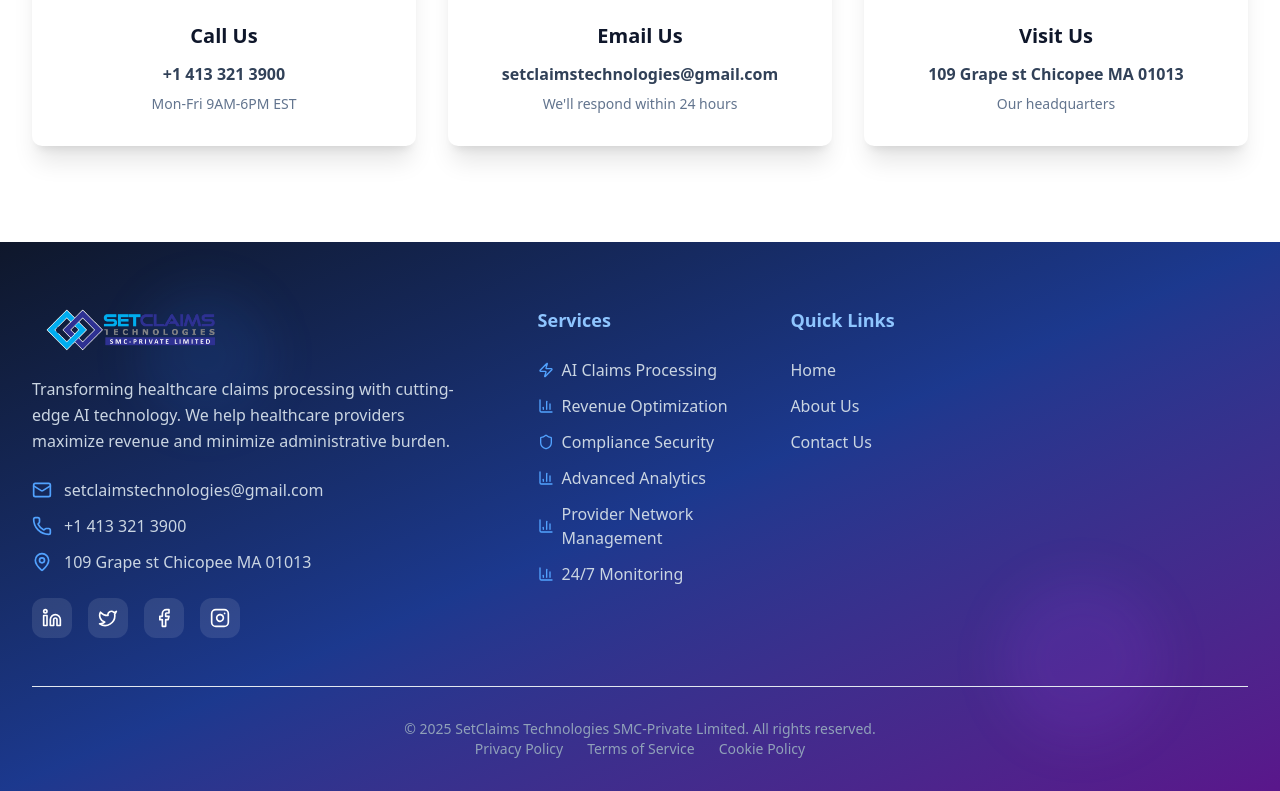
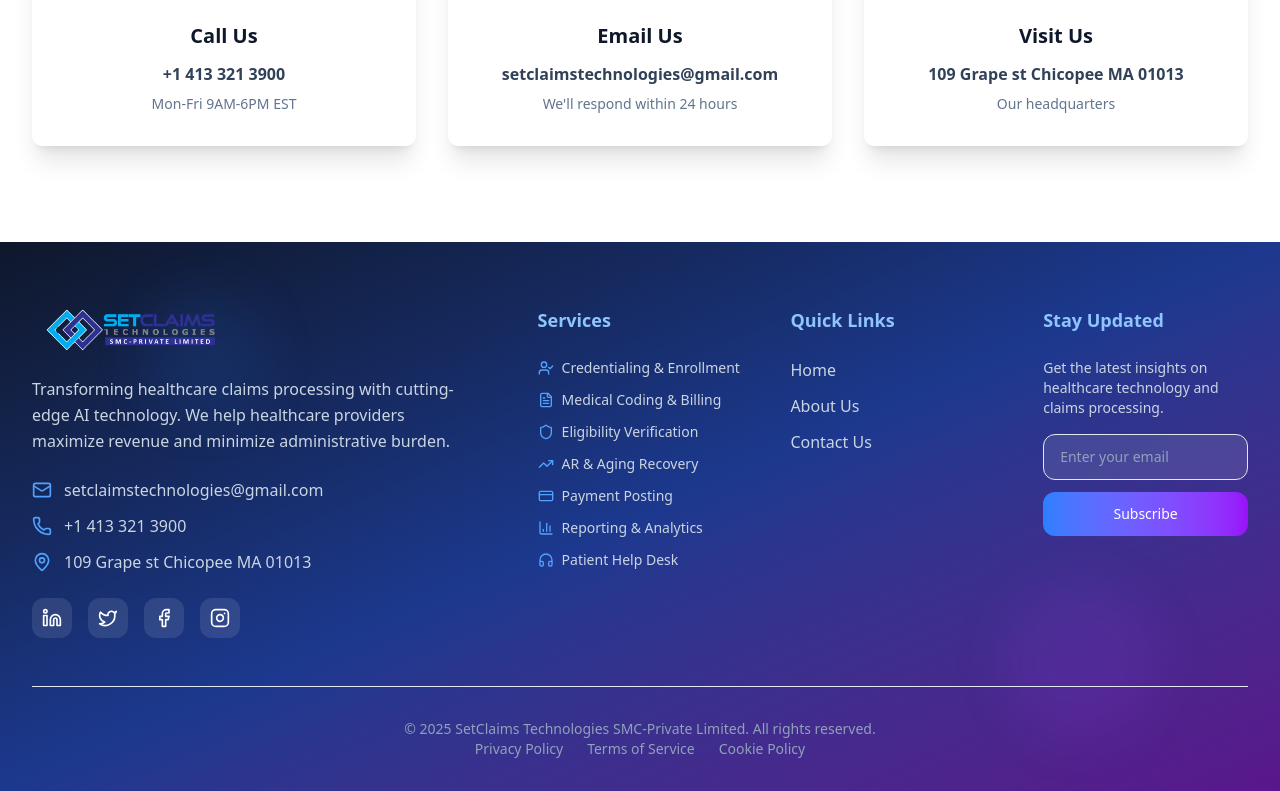
Before and after one commit to junaid-sarwar/SetStream-Frontend, a React (Vite) app: page /contact in a window 1280 px wide. Shown: the part 2198-2989 px from the top of the page. Built offline with nearby package versions, Linux system fonts and the light colour scheme.

Commit message:
almost done

```diff
--- a/src/components/Footer.jsx
+++ b/src/components/Footer.jsx
@@ -1,7 +1,8 @@
+"use client"
+
 import { motion } from "framer-motion"
 import { Link } from "react-router-dom"
 import {
-    Sparkles,
   Mail,
   Phone,
   MapPin,
@@ -10,24 +11,28 @@
   Twitter,
   Facebook,
   Instagram,
-    Zap,
+  UserCheck,
+  FileText,
   Shield,
+  TrendingUp,
+  CreditCard,
   BarChart3,
+  Headphones,
 } from "lucide-react"
-import SetClaimsLogo from '@/assets/logo/setClaimsLogo.png'
+import SetClaimsLogo from "../assets/logo/setClaimsLogo.png"
 
 export default function Footer() {
   const currentYear = new Date().getFullYear()
 
   const services = [
-        { name: "AI Claims Processing", href: "/services#ai-processing", icon: <Zap className="w-4 h-4" /> },
-        { name: "Revenue Optimization", href: "/services#revenue", icon: <BarChart3 className="w-4 h-4" /> },
-        { name: "Compliance Security", href: "/services#compliance", icon: <Shield className="w-4 h-4" /> },
-        { name: "Advanced Analytics", href: "/services#analytics", icon: <BarChart3 className="w-4 h-4" /> },
-        { name: "Provider Network Management", href: "/services#network", icon: <BarChart3 className="w-4 h-4" /> },
-        { name: "24/7 Monitoring", href: "/services#support", icon: <BarChart3 className="w-4 h-4" /> },
+    { name: "Credentialing & Enrollment", href: "/services#credentialing", icon: <UserCheck className="w-4 h-4" /> },
+    { name: "Medical Coding & Billing", href: "/services#coding-billing", icon: <FileText className="w-4 h-4" /> },
+    { name: "Eligibility Verification", href: "/services#eligibility", icon: <Shield className="w-4 h-4" /> },
+    { name: "AR & Aging Recovery", href: "/services#ar-recovery", icon: <TrendingUp className="w-4 h-4" /> },
+    { name: "Payment Posting", href: "/services#payment-posting", icon: <CreditCard className="w-4 h-4" /> },
+    { name: "Reporting & Analytics", href: "/services#reporting", icon: <BarChart3 className="w-4 h-4" /> },
+    { name: "Patient Help Desk", href: "/services#patient-support", icon: <Headphones className="w-4 h-4" /> },
   ]
-
 
   const company = [
     { name: "Home", href: "/" },
@@ -84,10 +89,9 @@
                 transition={{ duration: 0.6 }}
                 className="space-y-6"
               >
-                                <a href="./" className="inline-block mb-4">
-                                    <img src={SetClaimsLogo} alt="SetClaims Technologies" className="h-12 w-auto" />
-                                </a>
-
+                <Link to="/" className="inline-block mb-4">
+                  <img src={SetClaimsLogo || "/placeholder.svg"} alt="SetClaims Technologies" className="h-12 w-auto" />
+                </Link>
 
                 <p className="text-slate-300 leading-relaxed max-w-md">
                   Transforming healthcare claims processing with cutting-edge AI technology. We help healthcare
@@ -97,11 +101,19 @@
                 <div className="space-y-3">
                   <div className="flex items-center space-x-3 text-slate-300">
                     <Mail className="w-5 h-5 text-blue-400" />
-                                        <span><a href="mailto:setclaimstechnologies@gmail.com">setclaimstechnologies@gmail.com</a></span>
+                    <span>
+                      <a href="mailto:setclaimstechnologies@gmail.com" className="hover:text-white transition-colors">
+                        setclaimstechnologies@gmail.com
+                      </a>
+                    </span>
                   </div>
                   <div className="flex items-center space-x-3 text-slate-300">
                     <Phone className="w-5 h-5 text-blue-400" />
-                                        <span><a href="tel:+1 413 321 3900">+1 413 321 3900</a></span>
+                    <span>
+                      <a href="tel:+14133213900" className="hover:text-white transition-colors">
+                        +1 413 321 3900
+                      </a>
+                    </span>
                   </div>
                   <div className="flex items-center space-x-3 text-slate-300">
                     <MapPin className="w-5 h-5 text-blue-400" />
@@ -142,7 +154,7 @@
                         <span className="text-blue-400 group-hover:text-blue-300 transition-colors">
                           {service.icon}
                         </span>
-                                                <span>{service.name}</span>
+                        <span className="text-sm">{service.name}</span>
                       </Link>
                     </li>
                   ))}
@@ -173,6 +185,34 @@
                 </ul>
               </motion.div>
             </div>
+
+            {/* Newsletter Signup */}
+            <div>
+              <motion.div
+                initial={{ opacity: 0, y: 20 }}
+                whileInView={{ opacity: 1, y: 0 }}
+                transition={{ duration: 0.6, delay: 0.3 }}
+              >
+                <h4 className="text-lg font-semibold mb-6 text-blue-300">Stay Updated</h4>
+                <p className="text-slate-300 mb-4 text-sm">
+                  Get the latest insights on healthcare technology and claims processing.
+                </p>
+                <div className="space-y-3">
+                  <input
+                    type="email"
+                    placeholder="Enter your email"
+                    className="w-full px-4 py-3 bg-white/10 border border-white/20 rounded-xl text-white placeholder-slate-400 focus:outline-none focus:ring-2 focus:ring-blue-500 focus:border-transparent text-sm"
+                  />
+                  <motion.button
+                    whileHover={{ scale: 1.05 }}
+                    whileTap={{ scale: 0.95 }}
+                    className="w-full px-4 py-3 bg-gradient-to-r from-blue-500 to-purple-600 rounded-xl font-medium hover:from-blue-600 hover:to-purple-700 transition-all duration-300 text-sm"
+                  >
+                    Subscribe
+                  </motion.button>
+                </div>
+              </motion.div>
+            </div>
           </div>
 
           {/* Bottom Bar */}
--- a/src/pages/ServicesPage.jsx
+++ b/src/pages/ServicesPage.jsx
@@ -1,173 +1,228 @@
+"use client"
+
 import { motion } from "framer-motion"
-import { Brain, Shield, BarChart3, Users, Clock, CheckCircle, ArrowRight, TrendingUp, Sparkles } from "lucide-react"
-import { Card, CardContent } from "@/components/ui/card"
-import { Button } from "@/components/ui/button"
+import {
+  UserCheck,
+  FileText,
+  Shield,
+  TrendingUp,
+  CreditCard,
+  BarChart3,
+  Headphones,
+  CheckCircle,
+  ArrowRight,
+  Sparkles,
+} from "lucide-react"
+import { Card, CardContent } from "../components/ui/card"
+import { Button } from "../components/ui/button"
 import { Link } from "react-router-dom"
 import { useState, useEffect } from "react"
 import WhatsAppButton from "../components/WhatsAppButton"
-import ScrollToHashElement from "../components/ScrollToHash"
 import { useLocation } from "react-router-dom"
 
-
 export default function ServicesPage() {
-  const location = useLocation();
+  const location = useLocation()
   const [activeService, setActiveService] = useState(0)
 
   useEffect(() => {
     if (location.hash) {
-    const anchor = location.hash.replace("#", "");
-    const index = services.findIndex(service => service.anchor === anchor);
+      const anchor = location.hash.replace("#", "")
+      const index = services.findIndex((service) => service.anchor === anchor)
       if (index !== -1) {
-      setActiveService(index);
+        setActiveService(index)
+        // Scroll to the service section
+        setTimeout(() => {
+          const element = document.getElementById(anchor)
+          if (element) {
+            element.scrollIntoView({ behavior: "smooth", block: "center" })
+          }
+        }, 100)
       }
     }
-}, [location.hash]);
+  }, [location.hash])
 
   const services = [
     {
       id: 0,
-      anchor: "ai-processing",
-      icon: <Brain className="w-12 h-12" />,
-      title: "AI-Powered Claims Processing",
+      anchor: "credentialing",
+      icon: <UserCheck className="w-12 h-12" />,
+      title: "Credentialing & Enrollment",
       description:
-        "Revolutionary artificial intelligence that processes claims with 99.8% accuracy and lightning speed.",
+        "Credentialing with different health plans is the basic step for starting any healthcare facility. Get yourself credentialed & enrolled with different health plans efficiently.",
       features: [
-        "Advanced machine learning algorithms",
-        "Real-time claim validation",
-        "Automated error detection and correction",
-        "Intelligent denial prevention",
-        "Seamless integration with existing systems",
+        "Provider Credentialing",
+        "Enrollment with Govt. and commercial payers",
+        "NPI Registration (Both Type 1 & 2)",
+        "CAQH update",
+        "Document Management",
+        "Revalidation & Re-credentialing",
+        "Fee schedule negotiations",
+        "EDI Management (ERA/EFT Setup)",
       ],
-      benefits: [
-        "99.8% claim accuracy rate",
-        "90% faster processing time",
-        "60% reduction in denials",
-        "24/7 automated processing",
-      ],
+      benefits: ["90% faster credentialing", "100% compliance rate", "Streamlined enrollment", "Expert documentation"],
       gradient: "from-blue-500 to-cyan-500",
       bgGradient: "from-blue-50 to-cyan-50",
     },
     {
       id: 1,
-      anchor: "revenue",
-      icon: <TrendingUp className="w-12 h-12" />,
-      title: "Revenue Cycle Optimization",
-      description: "Maximize your revenue potential with intelligent optimization strategies and predictive analytics.",
+      anchor: "coding-billing",
+      icon: <FileText className="w-12 h-12" />,
+      title: "Medical Coding & Billing",
+      description:
+        "Medical coding is the key stone in medical billing industry. All your revenue depends on proper coding. Claims with incorrect coding cause denials/rejections which ultimately affect your finance.",
       features: [
-        "Predictive revenue analytics",
-        "Cash flow optimization",
-        "Payment posting automation",
-        "Revenue leakage identification",
-        "Performance benchmarking",
+        "ICD-10 & CPT coding expertise",
+        "Real-time claim validation",
+        "Automated error detection",
+        "Denial management & appeals",
+        "Clean claim submission",
+        "Revenue cycle optimization",
+        "Compliance monitoring",
+        "Quality assurance reviews",
       ],
-      benefits: [
-        "40% average revenue increase",
-        "50% faster payment collection",
-        "Real-time financial insights",
-        "Improved cash flow management",
-      ],
+      benefits: ["99.5% coding accuracy", "50% reduction in denials", "Faster claim processing", "Improved cash flow"],
       gradient: "from-green-500 to-emerald-500",
       bgGradient: "from-green-50 to-emerald-50",
     },
     {
       id: 2,
-      anchor: "compliance",
+      anchor: "eligibility",
       icon: <Shield className="w-12 h-12" />,
-      title: "Compliance & Security",
-      description: "Comprehensive compliance management ensuring HIPAA adherence and regulatory requirements.",
+      title: "Eligibility & Benefits Verification",
+      description:
+        "Verification of eligibility and benefits of patients at the time of services plays most important role in your revenue. Referrals & prior auth requirements can only be verified by checking the benefit details.",
       features: [
-        "HIPAA compliance monitoring",
-        "Automated audit trails",
-        "Risk assessment tools",
-        "Regulatory change alerts",
-        "Security breach prevention",
+        "Real-time eligibility verification",
+        "Benefits coverage analysis",
+        "Prior authorization management",
+        "Referral verification",
+        "Co-pay and deductible tracking",
+        "Insurance plan validation",
+        "Patient responsibility calculation",
+        "Automated verification workflows",
       ],
       benefits: [
-        "100% HIPAA compliance",
-        "Zero security breaches",
-        "Automated compliance reporting",
-        "Proactive risk mitigation",
+        "95% verification accuracy",
+        "Reduced claim denials",
+        "Improved patient satisfaction",
+        "Streamlined workflows",
       ],
       gradient: "from-purple-500 to-indigo-500",
       bgGradient: "from-purple-50 to-indigo-50",
     },
     {
       id: 3,
-      anchor: "analytics",
-      icon: <BarChart3 className="w-12 h-12" />,
-      title: "Advanced Analytics",
-      description: "Comprehensive business intelligence with real-time dashboards and predictive insights.",
+      anchor: "ar-recovery",
+      icon: <TrendingUp className="w-12 h-12" />,
+      title: "AR & Aging Recovery",
+      description:
+        "Our team of experts specializes in recovering old AR. We have been serving the industry for decades. Failure to reimburse your work means no revenue for us.",
       features: [
-        "Real-time performance dashboards",
-        "Predictive analytics engine",
-        "Custom report generation",
-        "KPI tracking and monitoring",
-        "Trend analysis and forecasting",
+        "Aged AR analysis and prioritization",
+        "Systematic follow-up processes",
+        "Denial appeals and resubmissions",
+        "Payment posting and reconciliation",
+        "Insurance correspondence management",
+        "Patient collection strategies",
+        "Bad debt recovery solutions",
+        "Performance tracking and reporting",
       ],
       benefits: [
-        "360° business visibility",
-        "Data-driven decision making",
-        "Predictive insights",
-        "Custom reporting capabilities",
+        "40% improvement in collections",
+        "Reduced AR aging",
+        "Expert appeal management",
+        "Maximized revenue recovery",
       ],
       gradient: "from-orange-500 to-red-500",
       bgGradient: "from-orange-50 to-red-50",
     },
     {
       id: 4,
-      anchor: "network",
-      icon: <Users className="w-12 h-12" />,
-      title: "Provider Network Management",
-      description: "Streamlined provider credentialing, contract management, and network optimization.",
+      anchor: "payment-posting",
+      icon: <CreditCard className="w-12 h-12" />,
+      title: "Payment Posting",
+      description:
+        "Payment posting provides insight into a practice's daily revenue stream and shouldn't be ignored. It includes noting adjustments, write-offs and deciding whether to pursue payment on denied or rejected claims.",
       features: [
-        "Automated credentialing process",
-        "Contract lifecycle management",
-        "Provider performance tracking",
-        "Network optimization tools",
-        "Quality assurance monitoring",
+        "Electronic payment posting",
+        "Manual payment entry",
+        "Adjustment and write-off tracking",
+        "Denial code analysis",
+        "Revenue reconciliation",
+        "Daily deposit management",
+        "Insurance payment verification",
+        "Patient payment processing",
       ],
       benefits: [
-        "90% faster credentialing",
-        "Improved provider satisfaction",
-        "Optimized network performance",
-        "Reduced administrative burden",
+        "99% posting accuracy",
+        "Real-time revenue tracking",
+        "Improved cash flow visibility",
+        "Reduced posting errors",
       ],
       gradient: "from-teal-500 to-cyan-500",
       bgGradient: "from-teal-50 to-cyan-50",
     },
     {
       id: 5,
-      icon: <Clock className="w-12 h-12" />,
-      anchor: "support",
-      title: "24/7 Support & Monitoring",
-      description: "Round-the-clock expert support with proactive monitoring and immediate issue resolution.",
+      anchor: "reporting",
+      icon: <BarChart3 className="w-12 h-12" />,
+      title: "Reporting & Financial Analysis",
+      description:
+        "Our financial reporting gives you the insight you need to address root causes of charge issues, resolve process inefficiencies, improve coding compliance, and ensure the integrity of all claims.",
       features: [
-        "24/7 technical support",
-        "Proactive system monitoring",
-        "Dedicated account management",
-        "Emergency response protocols",
-        "Continuous system optimization",
+        "Real-time performance dashboards",
+        "Custom report generation",
+        "KPI tracking and monitoring",
+        "Financial trend analysis",
+        "Compliance reporting",
+        "Denial pattern analysis",
+        "Revenue cycle metrics",
+        "Benchmarking and comparisons",
       ],
       benefits: [
-        "99.9% system uptime",
-        "< 2 minute response time",
-        "Proactive issue prevention",
-        "Expert technical guidance",
+        "360° business visibility",
+        "Data-driven decisions",
+        "Performance optimization",
+        "Compliance assurance",
       ],
       gradient: "from-violet-500 to-purple-500",
       bgGradient: "from-violet-50 to-purple-50",
+    },
+    {
+      id: 6,
+      anchor: "patient-support",
+      icon: <Headphones className="w-12 h-12" />,
+      title: "Patient Help Desk",
+      description:
+        "You want to provide excellent customer service. However, this can be challenging when your team is bogged down. Our team assists you with patient's billing queries so you can focus on patient care.",
+      features: [
+        "24/7 patient support hotline",
+        "Billing inquiry resolution",
+        "Payment plan setup",
+        "Insurance claim status updates",
+        "Statement explanations",
+        "Financial counseling services",
+        "Multi-language support",
+        "Patient portal assistance",
+      ],
+      benefits: [
+        "Improved patient satisfaction",
+        "Reduced staff workload",
+        "Faster query resolution",
+        "Enhanced patient experience",
+      ],
+      gradient: "from-pink-500 to-rose-500",
+      bgGradient: "from-pink-50 to-rose-50",
     },
   ]
 
   return (
     <div className="min-h-screen bg-gradient-to-br from-slate-50 to-blue-50">
-      <ScrollToHashElement/>
       <WhatsAppButton />
 
       {/* Hero Section */}
       <section className="relative pt-32 pb-20 overflow-hidden">
         <div className="absolute inset-0 bg-gradient-to-br from-blue-900 via-purple-900 to-slate-900"></div>
-
         {/* Animated Background Elements */}
         <div className="absolute inset-0 overflow-hidden">
           <motion.div
@@ -210,7 +265,7 @@
               className="inline-flex items-center px-6 py-3 bg-white/10 backdrop-blur-sm rounded-full border border-white/20"
             >
               <Sparkles className="w-5 h-5 mr-2 text-cyan-400" />
-              <span className="text-sm font-medium">COMPREHENSIVE TECHNOLOGY SOLUTIONS</span>
+              <span className="text-sm font-medium">COMPREHENSIVE MEDICAL BILLING SOLUTIONS</span>
             </motion.div>
 
             <h1 className="text-5xl md:text-7xl font-bold leading-tight">
@@ -221,7 +276,7 @@
             </h1>
 
             <p className="max-w-3xl mx-auto text-xl md:text-2xl text-slate-300 leading-relaxed">
-              Cutting-edge AI-powered solutions designed to transform your healthcare operations and maximize efficiency
+              We Offer Complete Medical Billing Services For Your Healthcare Practice
             </p>
           </motion.div>
         </div>
@@ -236,17 +291,19 @@
               {services.map((service, index) => (
                 <motion.div
                   key={service.id}
-                  id={service.anchor} // <-- This is critical
+                  id={service.anchor}
                   initial={{ opacity: 0, x: -30 }}
                   whileInView={{ opacity: 1, x: 0 }}
                   transition={{ duration: 0.6, delay: index * 0.1 }}
                   viewport={{ once: true }}
                   onClick={() => setActiveService(service.id)}
-                  className={`cursor-pointer transition-all duration-300 ${activeService === service.id ? "scale-105" : "hover:scale-102"
+                  className={`cursor-pointer transition-all duration-300 ${
+                    activeService === service.id ? "scale-105" : "hover:scale-102"
                   }`}
                 >
                   <Card
-                    className={`border-0 shadow-xl hover:shadow-2xl transition-all duration-300 ${activeService === service.id
+                    className={`border-0 shadow-xl hover:shadow-2xl transition-all duration-300 ${
+                      activeService === service.id
                         ? `bg-gradient-to-r ${service.bgGradient} ring-2 ring-blue-500`
                         : "bg-white/80 backdrop-blur-sm"
                     }`}
@@ -261,7 +318,8 @@
                           <p className="text-slate-600 leading-relaxed">{service.description}</p>
                         </div>
                         <ArrowRight
-                          className={`w-5 h-5 transition-all duration-300 ${activeService === service.id ? "text-blue-600 translate-x-1" : "text-slate-400"
+                          className={`w-5 h-5 transition-all duration-300 ${
+                            activeService === service.id ? "text-blue-600 translate-x-1" : "text-slate-400"
                           }`}
                         />
                       </div>
@@ -296,7 +354,6 @@
                         {services[activeService].features.map((feature, index) => (
                           <motion.div
                             key={index}
-                            id={services.anchor}
                             initial={{ opacity: 0, x: -10 }}
                             animate={{ opacity: 1, x: 0 }}
                             transition={{ duration: 0.3, delay: index * 0.1 }}
@@ -361,8 +418,8 @@
           >
             <h2 className="text-4xl md:text-5xl font-bold text-white">Ready to Transform Your Practice?</h2>
             <p className="text-xl text-blue-100 max-w-2xl mx-auto">
-              Schedule a free consultation and discover how our AI-powered solutions can revolutionize your healthcare
-              operations.
+              Schedule a free consultation and discover how our medical billing solutions can revolutionize your
+              healthcare operations.
             </p>
             <div className="flex flex-col sm:flex-row gap-4 justify-center">
               <motion.div whileHover={{ scale: 1.05 }} whileTap={{ scale: 0.95 }}>
```
Lines whose indentation alone changed are shown as unchanged.
